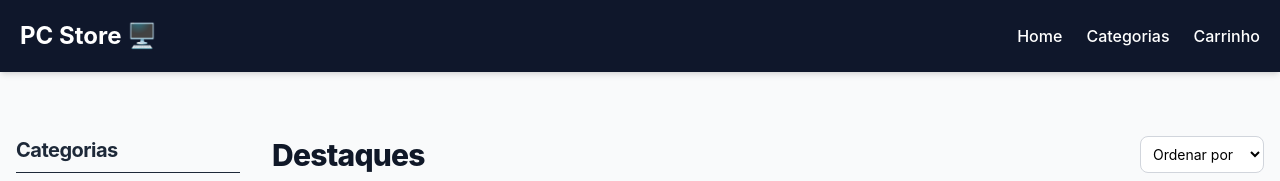
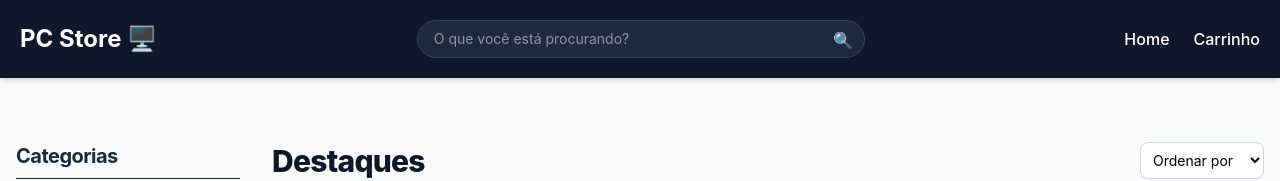
Before and after one commit to klebermkardel/pc-store, a React app in the folder frontend/: page / in a window 1280 px wide. Shown: the top 181 px of the page. Built offline with nearby package versions, Linux system fonts and the light colour scheme; no server answers; the HTML template or start-up script is replaced by a standard one.

Commit message:
feat(frontend): adiciona barra de pesquisa funcional no Header

```diff
--- a/frontend/src/components/Header.jsx
+++ b/frontend/src/components/Header.jsx
@@ -1,27 +1,39 @@
-import { Link } from 'react-router-dom';
+import { Link, useNavigate } from 'react-router-dom';
+import { useState } from 'react';
 
 function Header() {
+  const [searchTerm, setSearchTerm] = useState('');
+  const navigate = useNavigate();
+
+  const handleSearch = (e) => {
+    e.preventDefault();
+    navigate(`/?search=${searchTerm}`);
+  };
+
   return (
     <header className="bg-slate-900 text-white p-5 mb-8 shadow-md">
-      <div className="max-w-7xl mx-auto flex justify-between items-center">
-        {/* Tornando o Logo também um link para a Home */}
-        <Link to="/" className="text-2xl font-bold hover:opacity-80 transition">
+      <div className="max-w-7xl mx-auto flex flex-col md:flex-row justify-between items-center gap-4">
+        <Link to="/" className="text-2xl font-bold hover:opacity-80 transition whitespace-nowrap">
           PC Store 🖥️
         </Link>
 
+        <form onSubmit={handleSearch} className="relative w-full max-w-md">
+          <input
+            type="text"
+            placeholder="O que você está procurando?"
+            className="w-full py-2 px-4 pr-10 rounded-full bg-slate-800 border border-slate-700 text-sm focus:outline-none focus:ring-2 focus:ring-blue-500 transition-all"
+            value={searchTerm}
+            onChange={(e) => setSearchTerm(e.target.value)}
+          />
+          <button type="submit" className="absolute right-3 top-2 text-slate-400 hover:text-white">
+            🔍
+          </button>
+        </form>
+
         <nav>
           <ul className="flex gap-6 font-medium">
-            <li>
-              <Link to="/" className="hover:text-blue-400 cursor-pointer transition">
-                Home
-              </Link>
-            </li>
-            <li className="hover:text-blue-400 cursor-pointer transition">
-              Categorias
-            </li>
-            <li className="hover:text-blue-400 cursor-pointer transition">
-              Carrinho
-            </li>
+            <li><Link to="/" className="hover:text-blue-400 transition">Home</Link></li>
+            <li className="hover:text-blue-400 transition cursor-pointer">Carrinho</li>
           </ul>
         </nav>
       </div>
--- a/frontend/src/pages/Home.jsx
+++ b/frontend/src/pages/Home.jsx
@@ -1,27 +1,30 @@
 import { useEffect, useState } from "react";
 import api from '../services/api';
 import Sidebar from '../components/Sidebar';
-import { Link } from 'react-router-dom';
+import { useSearchParams, Link } from 'react-router-dom';
 
 function Home() {
   const [products, setProducts] = useState([]);
   const [currentCategory, setCurrentCategory] = useState('');
   const [priceRange, setPriceRange] = useState({ min: '', max: '' });
-  const [sortOrder, setSortOrder] = useState(''); // Novo estado para ordenação
+  const [sortOrder, setSortOrder] = useState('');
+  const [searchParams] = useSearchParams();
+  const searchTerm = searchParams.get('search') || '';
 
   useEffect(() => {
     let query = [];
     if (currentCategory) query.push(`category=${currentCategory}`);
     if (priceRange.min) query.push(`min_price=${priceRange.min}`);
     if (priceRange.max) query.push(`max_price=${priceRange.max}`);
-    if (sortOrder) query.push(`sort=${sortOrder}`); // Envia o sort para a API
+    if (sortOrder) query.push(`sort=${sortOrder}`);
+    if(searchTerm) query.push(`name=${searchTerm}`);
 
     const queryString = query.length > 0 ? `?${query.join('&')}` : '';
 
     api.get(`/products${queryString}`)
       .then(response => setProducts(response.data))
       .catch(err => console.error(err));
-  }, [currentCategory, priceRange, sortOrder]);
+  }, [currentCategory, priceRange, sortOrder, searchTerm]);
 
   const handlePriceFilter = (min, max) => {
     setPriceRange({ min, max });
```
